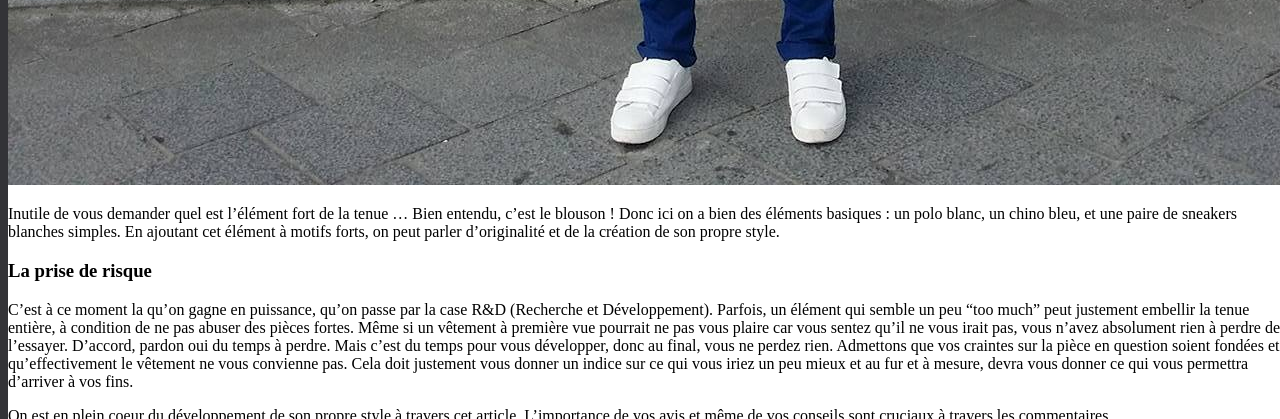
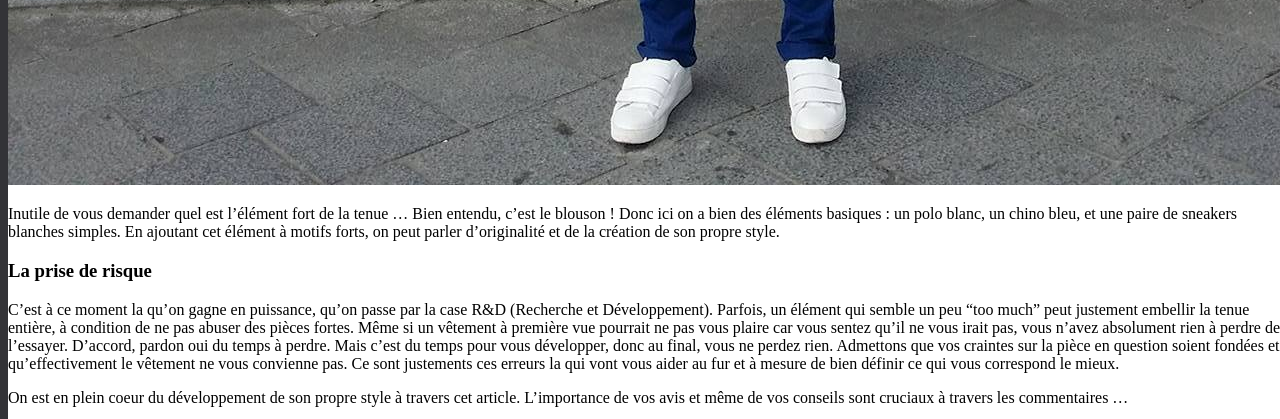
Before and after one commit to darkh2/darkh2.github.io, a Jekyll site: the page built from _posts/2017-11-05-Mettre-en-valeur-une-tenue-simple-et-la-rendre-originale-et-stylée.md, in a window 1280 px wide and 900 px high, scrolled down 2462 px, cut to the strip 0-419 px from the top of the window. Built offline with Jekyll 4.4.1, drawn with Linux system fonts in a browser that asks for light colours; comment, search, counter and statistics services are not loaded.

Commit message:
Update 2017-11-05-Mettre-en-valeur-une-tenue-simple-et-la-rendre-originale-et-stylée.md

```diff
--- a/_posts/2017-11-05-Mettre-en-valeur-une-tenue-simple-et-la-rendre-originale-et-stylée.md
+++ b/_posts/2017-11-05-Mettre-en-valeur-une-tenue-simple-et-la-rendre-originale-et-stylée.md
@@ -23,6 +23,6 @@ Inutile de vous demander quel est l'élément fort de la tenue ... Bien entendu,
 
 ### La prise de risque
 
-C'est à ce moment la qu'on gagne en puissance, qu'on passe par la case R&D (Recherche et Développement). Parfois, un élément qui semble un peu "too much" peut justement embellir la tenue entière, à condition de ne pas abuser des pièces fortes. Même si un vêtement à première vue pourrait ne pas vous plaire car vous sentez qu'il ne vous irait pas, vous n'avez absolument rien à perdre de l'essayer. D'accord, pardon oui du temps à perdre. Mais c'est du temps pour vous développer, donc au final, vous ne perdez rien. Admettons que vos craintes sur la pièce en question soient fondées et qu'effectivement le vêtement ne vous convienne pas. Cela doit justement vous donner un indice sur ce qui vous iriez un peu mieux et au fur et à mesure, devra vous donner ce qui vous permettra d'arriver à vos fins.
+C'est à ce moment la qu'on gagne en puissance, qu'on passe par la case R&D (Recherche et Développement). Parfois, un élément qui semble un peu "too much" peut justement embellir la tenue entière, à condition de ne pas abuser des pièces fortes. Même si un vêtement à première vue pourrait ne pas vous plaire car vous sentez qu'il ne vous irait pas, vous n'avez absolument rien à perdre de l'essayer. D'accord, pardon oui du temps à perdre. Mais c'est du temps pour vous développer, donc au final, vous ne perdez rien. Admettons que vos craintes sur la pièce en question soient fondées et qu'effectivement le vêtement ne vous convienne pas. Ce sont justements ces erreurs la qui vont vous aider au fur et à mesure de bien définir ce qui vous correspond le mieux.
 
 On est en plein coeur du développement de son propre style à travers cet article. L'importance de vos avis et même de vos conseils sont cruciaux à travers les commentaires ...
```
